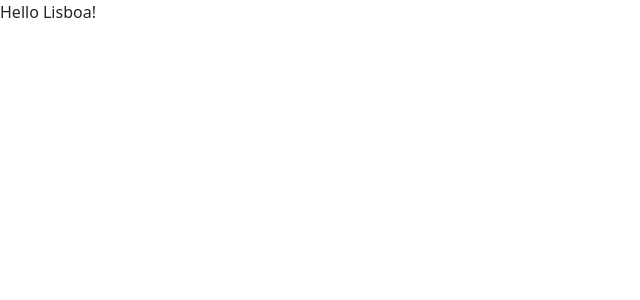
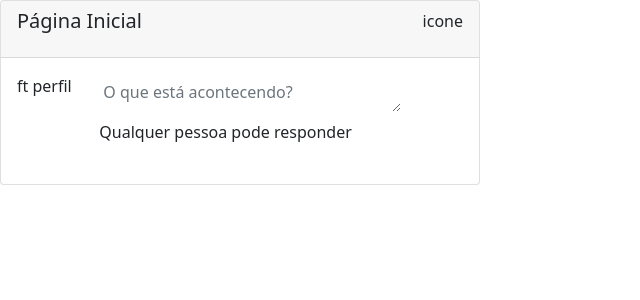
Before and after one commit to guerradaniel/twitter-feed-clone, an Angular app: page / in a window 1280 px wide. Shown: the top 300 px of the page, without its empty margins (0-640 px from the left). Built offline with nearby package versions, Linux system fonts and the light colour scheme.

Commit message:
criada primeira parte do html.

```diff
--- a/src/app/app-routing.module.ts
+++ b/src/app/app-routing.module.ts
@@ -1,7 +1,8 @@
 import { NgModule } from '@angular/core';
 import { RouterModule, Routes } from '@angular/router';
+import { FeedComponent } from './feed/component/feed.component';
 
-const routes: Routes = [];
+const routes: Routes = [{ path: '', component: FeedComponent }];
 
 @NgModule({
   imports: [RouterModule.forRoot(routes)],
--- a/src/app/app.component.html
+++ b/src/app/app.component.html
@@ -1 +1 @@
-<p>Hello Lisboa!</p>
+<router-outlet></router-outlet>
--- /dev/null
+++ b/src/app/feed/component/feed.component.css
@@ -0,0 +1,5 @@
+.insert-tweet {
+    box-shadow: 0 0 0 0;
+    border: 0 none;
+    outline: 0;
+}
--- /dev/null
+++ b/src/app/feed/component/feed.component.html
@@ -0,0 +1,24 @@
+<section>
+    <div class="card" style="width: 30rem;">
+        <div class="card-header d-flex justify-content-between">
+            <h5>Página Inicial</h5>
+            <p>icone</p>
+        </div>
+
+        <div class="card-body d-flex justify-content-between">
+            <div class="col-2">
+                <p>ft perfil</p>
+            </div>
+            <div class="col-10">
+                <div class="form-group col-10">
+                    <textarea id="textoTweet" class="form-control insert-tweet" rows="1" placeholder="O que está acontecendo?"></textarea>
+                </div>
+                <div class="d-flex">
+                    <i class="fa-solid fa-earth-americas"></i>
+                    <p class="p-2"> Qualquer pessoa pode responder</p>
+                </div>
+            </div>
+        </div>
+
+    </div>
+</section>
--- a/src/app/feed/feed.component.html
+++ /dev/null
@@ -1 +0,0 @@
-<p>feed works!</p>
```
Also changed, not shown: src/app/app.module.ts (+4 -4 lines), src/app/feed/service/feed.service.ts (added, +9 -0 lines), src/app/feed/component/feed.component.ts (renamed from src/app/feed/feed.component.ts), src/app/feed/feed.component.css (deleted), 2 other files (tests, documents, lock files or other folders).
